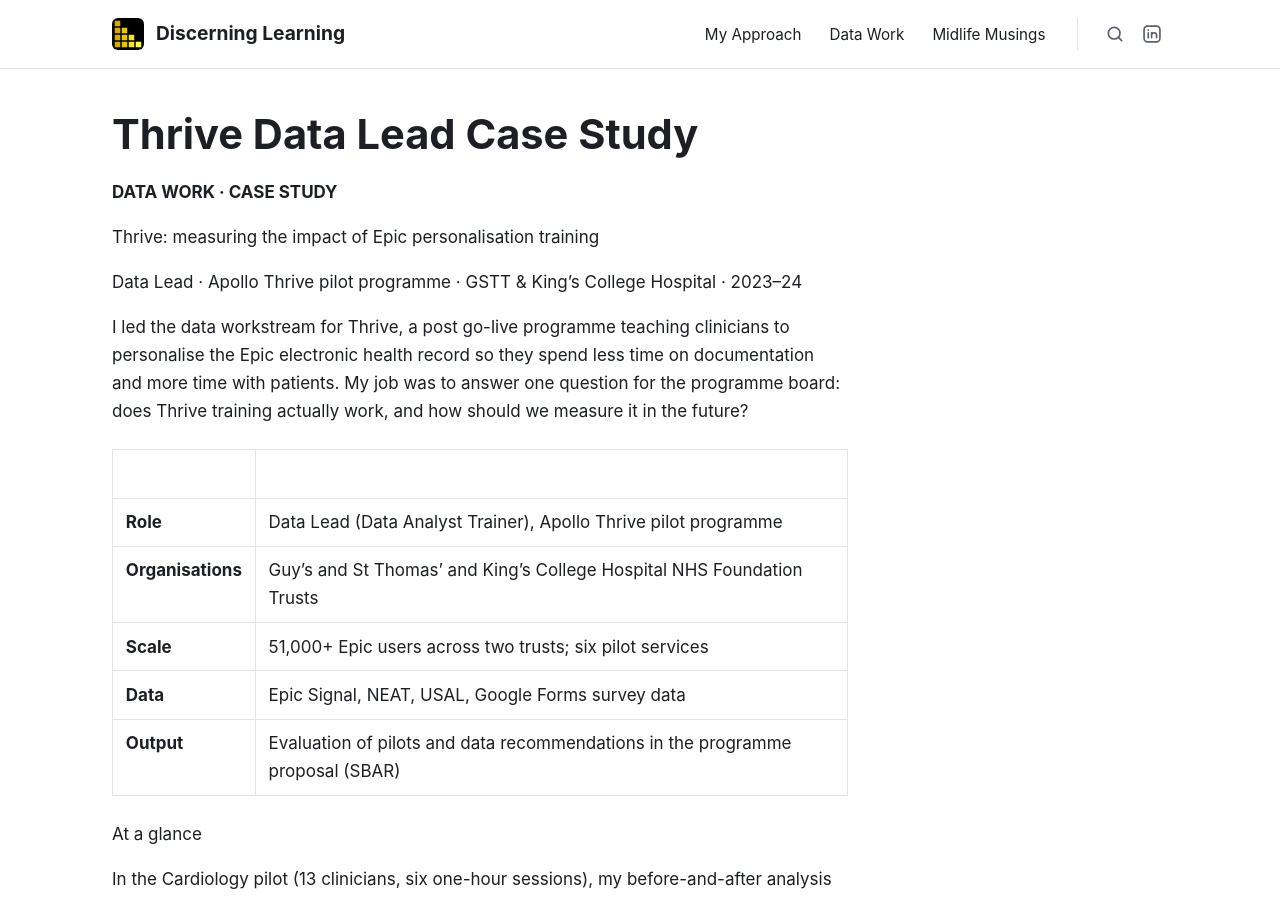
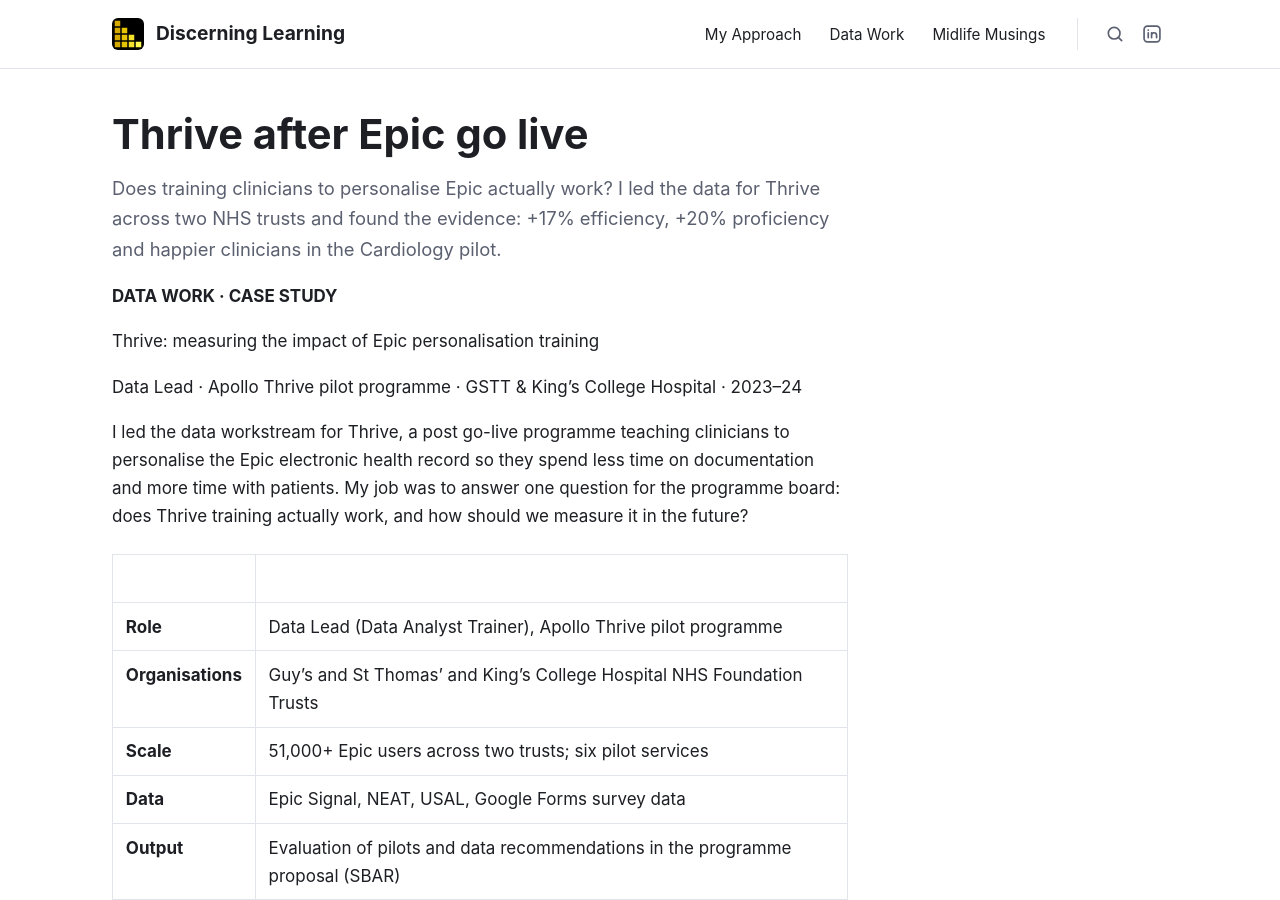
Before and after one commit to PerrinShanks-Cogito/discerninglearning, a Jekyll site: the page built from _data_work/2026-10-11-thrive-data-lead-case-study.md, in a window 1280 px wide and 900 px high. Built offline with Jekyll 4.4.1, drawn with Linux system fonts in a browser that asks for light colours.

Commit message:
Retitle the Thrive tile and give it a summary
Co-Authored-By: Claude Opus 5.5 <noreply@anthropic.com>
Claude-Session: https://claude.ai/code/session_01L416ywoPveZPePQkbqsCPa

```diff
--- a/_data_work/2026-10-11-thrive-data-lead-case-study.md
+++ b/_data_work/2026-10-11-thrive-data-lead-case-study.md
@@ -1,5 +1,6 @@
 ---
-title: "Thrive Data Lead Case Study"
+title: "Thrive after Epic go live"
+description: "Does training clinicians to personalise Epic actually work? I led the data for Thrive across two NHS trusts and found the evidence: +17% efficiency, +20% proficiency and happier clinicians in the Cardiology pilot."
 ---
 
 **DATA WORK · CASE STUDY**
```
